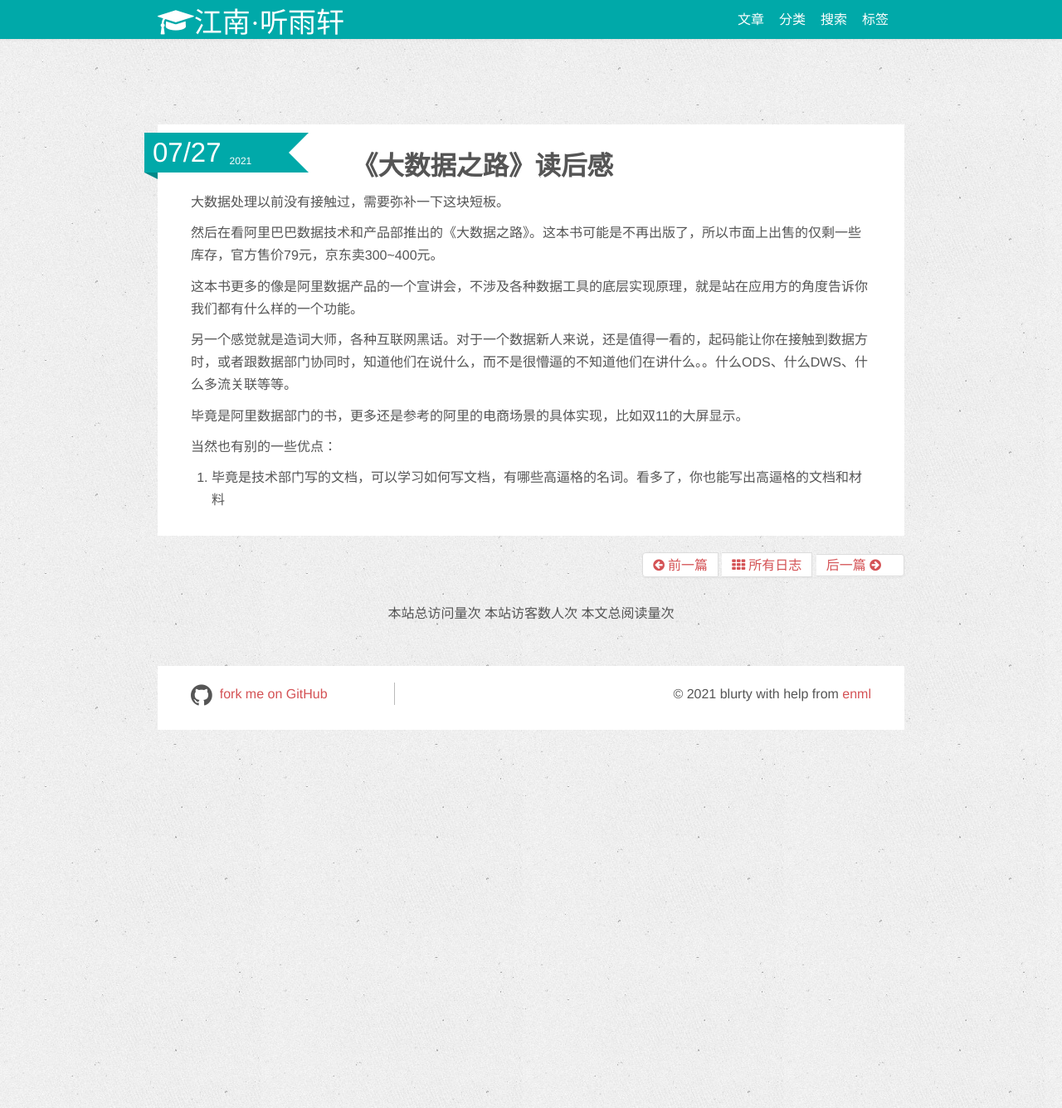
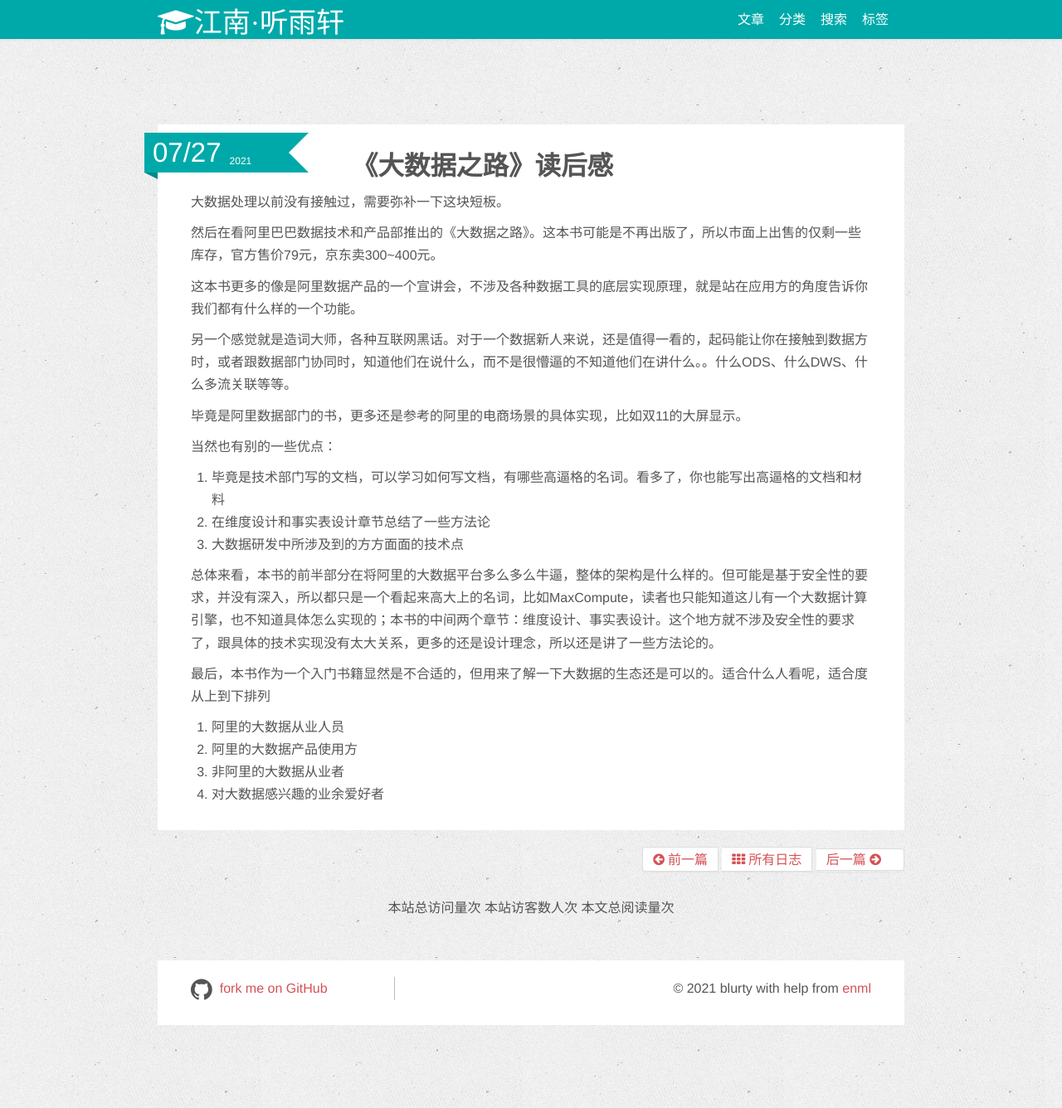
Before and after one commit to blurty/blog, a Jekyll site: the page built from _posts/2021-07-27-《大数据之路》读后感.md, in a window 1280 px wide and 1336 px high. Shown: the whole window at 83% size. Built offline with Jekyll 4.4.1, drawn with Linux system fonts in a browser that asks for light colours; nearby versions of some CDN libraries; comment, search, counter and statistics services are not loaded.

Commit message:
add post

```diff
--- a/_posts/2021-07-27-《大数据之路》读后感.md
+++ b/_posts/2021-07-27-《大数据之路》读后感.md
@@ -21,3 +21,14 @@ published: true
 
 当然也有别的一些优点：
 1. 毕竟是技术部门写的文档，可以学习如何写文档，有哪些高逼格的名词。看多了，你也能写出高逼格的文档和材料
+2. 在维度设计和事实表设计章节总结了一些方法论
+3. 大数据研发中所涉及到的方方面面的技术点
+
+总体来看，本书的前半部分在将阿里的大数据平台多么多么牛逼，整体的架构是什么样的。但可能是基于安全性的要求，并没有深入，所以都只是一个看起来高大上的名词，比如MaxCompute，读者也只能知道这儿有一个大数据计算引擎，也不知道具体怎么实现的；本书的中间两个章节：维度设计、事实表设计。这个地方就不涉及安全性的要求了，跟具体的技术实现没有太大关系，更多的还是设计理念，所以还是讲了一些方法论的。
+
+最后，本书作为一个入门书籍显然是不合适的，但用来了解一下大数据的生态还是可以的。适合什么人看呢，适合度从上到下排列
+
+1. 阿里的大数据从业人员
+2. 阿里的大数据产品使用方
+3. 非阿里的大数据从业者
+4. 对大数据感兴趣的业余爱好者
```
Also changed, not shown: _posts/2021-08-09-谈谈权限问题.md (added, +36 -0 lines), 1 other file.
